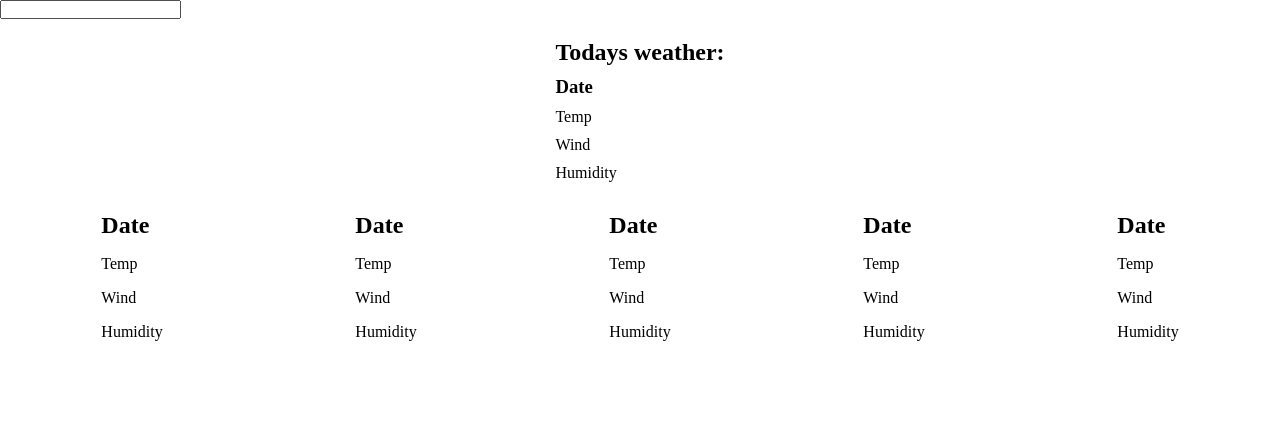
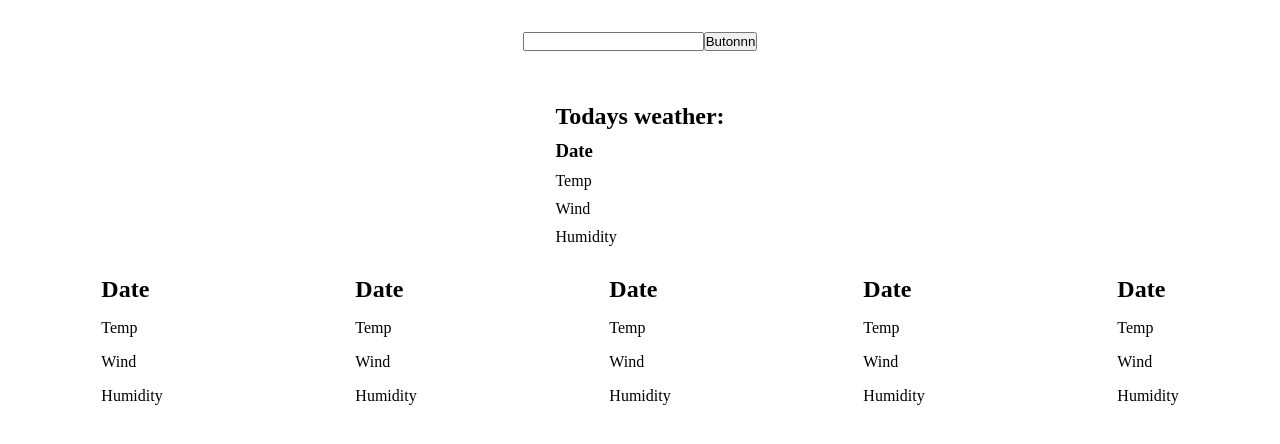
Before and after one commit to Apjuve/Elclima, a React (Create React App) app in the folder clima/: page / in a window 1280 px wide. Shown: the top 444 px of the page. Built offline with nearby package versions, Linux system fonts and the light colour scheme.

Commit message:
update search box

```diff
--- a/clima/src/App.css
+++ b/clima/src/App.css
@@ -12,6 +12,12 @@ body {
 
 .container {
   width: 100%;
+}
+
+.search-area {
+  display: flex;
+  justify-content: center;
+  margin: 2rem;
 }
 
 .weather-grid {
--- a/clima/src/components/Search.js
+++ b/clima/src/components/Search.js
@@ -2,9 +2,10 @@ import { useState } from "react";
 
 const Search = () => {
     return (
-        <div>
+        <div className="search-area">
             <form action="submit" className="search-form">
                 <input type="text" className="search" />
+                <button action="submit" className="submit-btn">Butonnn</button>
             </form>
         </div>
     )
```
